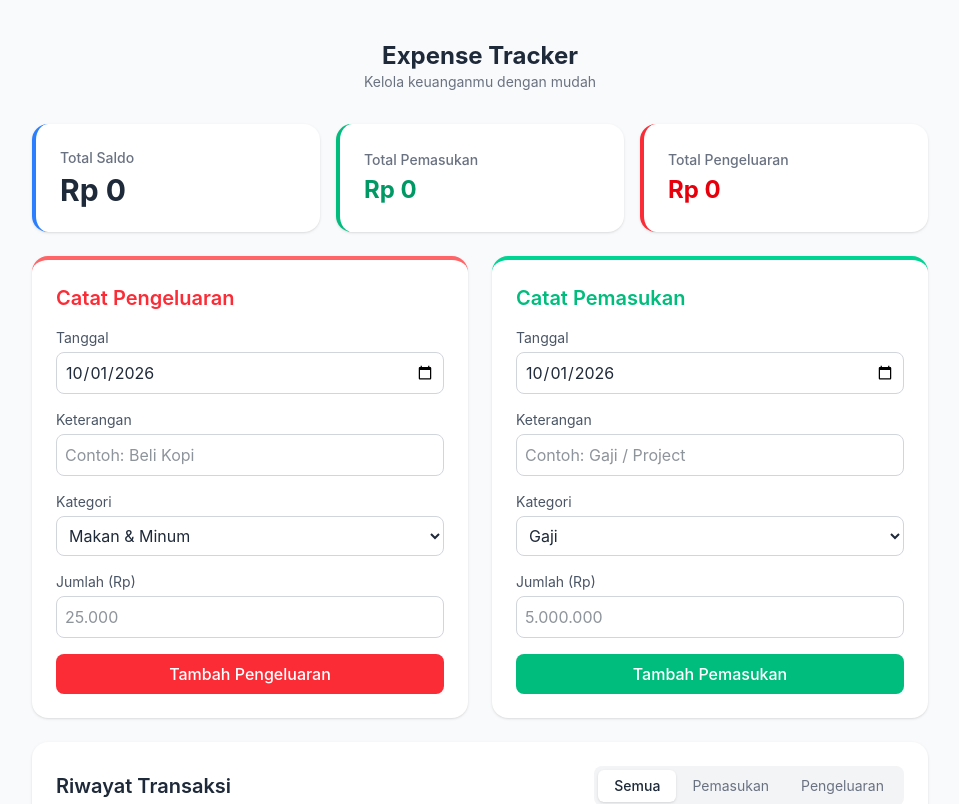
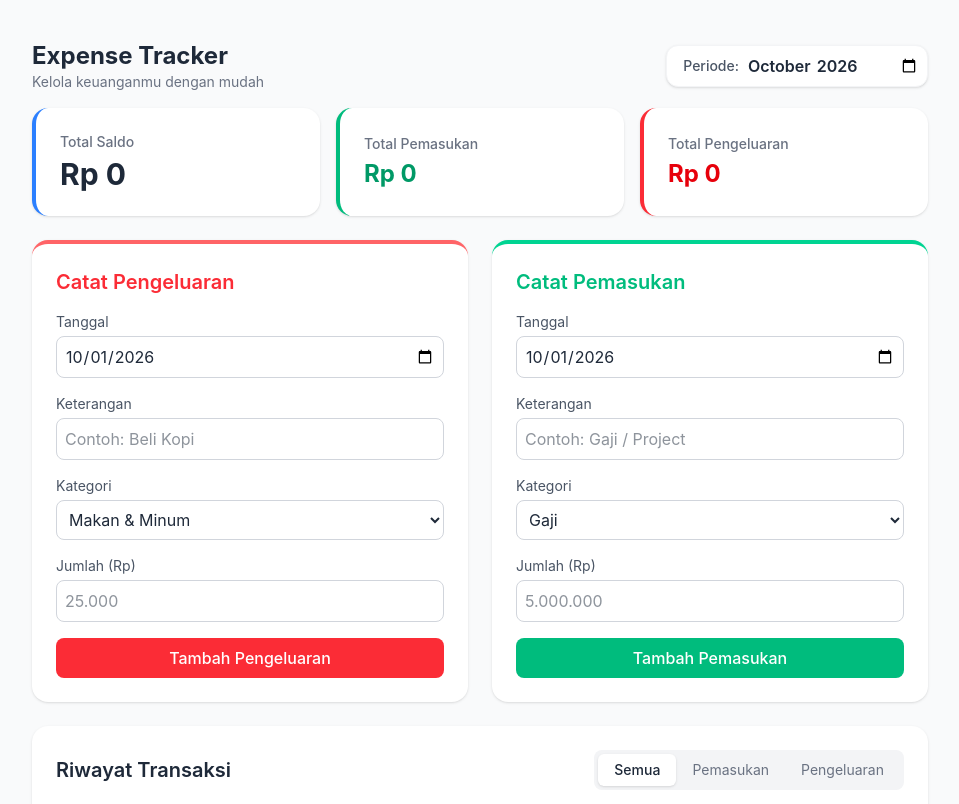
Before and after one commit to husnifatah-dev/expense-tracker, a React (Vite) app: page / in a window 1280 px wide. Shown: the top 804 px of the page, without its empty margins (160-1119 px from the left). Built offline with nearby package versions, Linux system fonts and the light colour scheme.

Commit message:
feat: add month and year filter for dashboard and list

```diff
--- a/src/App.tsx
+++ b/src/App.tsx
@@ -8,6 +8,12 @@ import EditModal from './components/EditModal'
 const EXPENSE_CATEGORIES = ['Makan & Minum', 'Transportasi', 'Tagihan', 'Hiburan', 'Lainnya'];
 const INCOME_CATEGORIES = ['Gaji', 'Bonus', 'Bisnis', 'Lainnya'];
 
+const getCurrentMonthString = () => {
+  const today = new Date();
+  const offset = today.getTimezoneOffset() * 60000;
+  return new Date(today.getTime() - offset).toISOString().slice(0, 7);
+};
+
 function App() {
   const [transactions, setTransactions] = useState<Transaction[]>(() => {
     const savedTransactions = localStorage.getItem('transactions');
@@ -15,19 +21,13 @@ function App() {
   });
 
   const [filter, setFilter] = useState<'all' | 'income' | 'expense'>('all');
+  const [editingTransaction, setEditingTransaction] = useState<Transaction | null>(null);
+
+  const [selectedMonth, setSelectedMonth] = useState(getCurrentMonthString());
 
   useEffect(() => {
     localStorage.setItem('transactions', JSON.stringify(transactions));
   }, [transactions]);
-
-  const [editingTransaction, setEditingTransaction] = useState<Transaction | null>(null);
-
-  const updateTransaction = (id: string, updatedData: Partial<Transaction>) => {
-    setTransactions(prev =>
-      prev.map(t => (t.id === id ? { ...t, ...updatedData } : t))
-    );
-    setEditingTransaction(null); // Tutup modal setelah simpan
-  };
 
   const addTransaction = (type: 'income' | 'expense', desc: string, amountStr: string, category: string, dateStr: string) => {
     if (!desc || !amountStr) return;
@@ -49,21 +49,44 @@ function App() {
     setTransactions(prev => prev.filter(t => t.id !== id));
   };
 
-  const totalIncome = transactions.filter(t => t.type === 'income').reduce((acc, curr) => acc + curr.amount, 0);
-  const totalExpense = transactions.filter(t => t.type === 'expense').reduce((acc, curr) => acc + curr.amount, 0);
+  const updateTransaction = (id: string, updatedData: Partial<Transaction>) => {
+    setTransactions(prev =>
+      prev.map(t => (t.id === id ? { ...t, ...updatedData } : t))
+    );
+    setEditingTransaction(null);
+  };
+
+  const transactionsForSelectedMonth = selectedMonth
+    ? transactions.filter(t => t.date.startsWith(selectedMonth))
+    : transactions;
+
+  const totalIncome = transactionsForSelectedMonth.filter(t => t.type === 'income').reduce((acc, curr) => acc + curr.amount, 0);
+  const totalExpense = transactionsForSelectedMonth.filter(t => t.type === 'expense').reduce((acc, curr) => acc + curr.amount, 0);
   const balance = totalIncome - totalExpense;
 
   return (
     <div className="min-h-screen bg-gray-50 p-4 md:p-8">
       <div className="max-w-4xl mx-auto space-y-6">
 
-        {/* Header / Judul Aplikasi */}
-        <div className="text-center py-2">
-          <h1 className="text-2xl font-bold text-gray-800">Expense Tracker</h1>
-          <p className="text-gray-500 text-sm">Kelola keuanganmu dengan mudah</p>
+        {/* Header dengan Filter Bulan */}
+        <div className="flex flex-col sm:flex-row justify-between items-center py-2 mb-2 gap-4">
+          <div className="text-center sm:text-left">
+            <h1 className="text-2xl font-bold text-gray-800">Expense Tracker</h1>
+            <p className="text-gray-500 text-sm">Kelola keuanganmu dengan mudah</p>
+          </div>
+
+          <div className="flex items-center gap-2 bg-white p-2 rounded-xl shadow-sm border border-gray-100">
+            <label className="text-sm font-medium text-gray-600 pl-2">Periode:</label>
+            <input
+              type="month"
+              value={selectedMonth}
+              onChange={(e) => setSelectedMonth(e.target.value)}
+              className="border-none focus:ring-0 bg-transparent text-gray-800 font-semibold cursor-pointer outline-none"
+            />
+          </div>
         </div>
 
-        {/* Memanggil komponen SummaryCards */}
+        {/* Summary Cards ikut menyesuaikan bulan yang dipilih */}
         <SummaryCards
           income={totalIncome}
           expense={totalExpense}
@@ -75,8 +98,9 @@ function App() {
           <TransactionForm type="income" categories={INCOME_CATEGORIES} onSubmit={addTransaction} />
         </div>
 
+        {/* TransactionList hanya menerima data bulan yang dipilih */}
         <TransactionList
-          transactions={transactions}
+          transactions={transactionsForSelectedMonth}
           filter={filter}
           setFilter={setFilter}
           onDelete={deleteTransaction}
@@ -89,6 +113,7 @@ function App() {
           onClose={() => setEditingTransaction(null)}
           onSave={updateTransaction}
         />
+
       </div>
     </div>
   )
```
